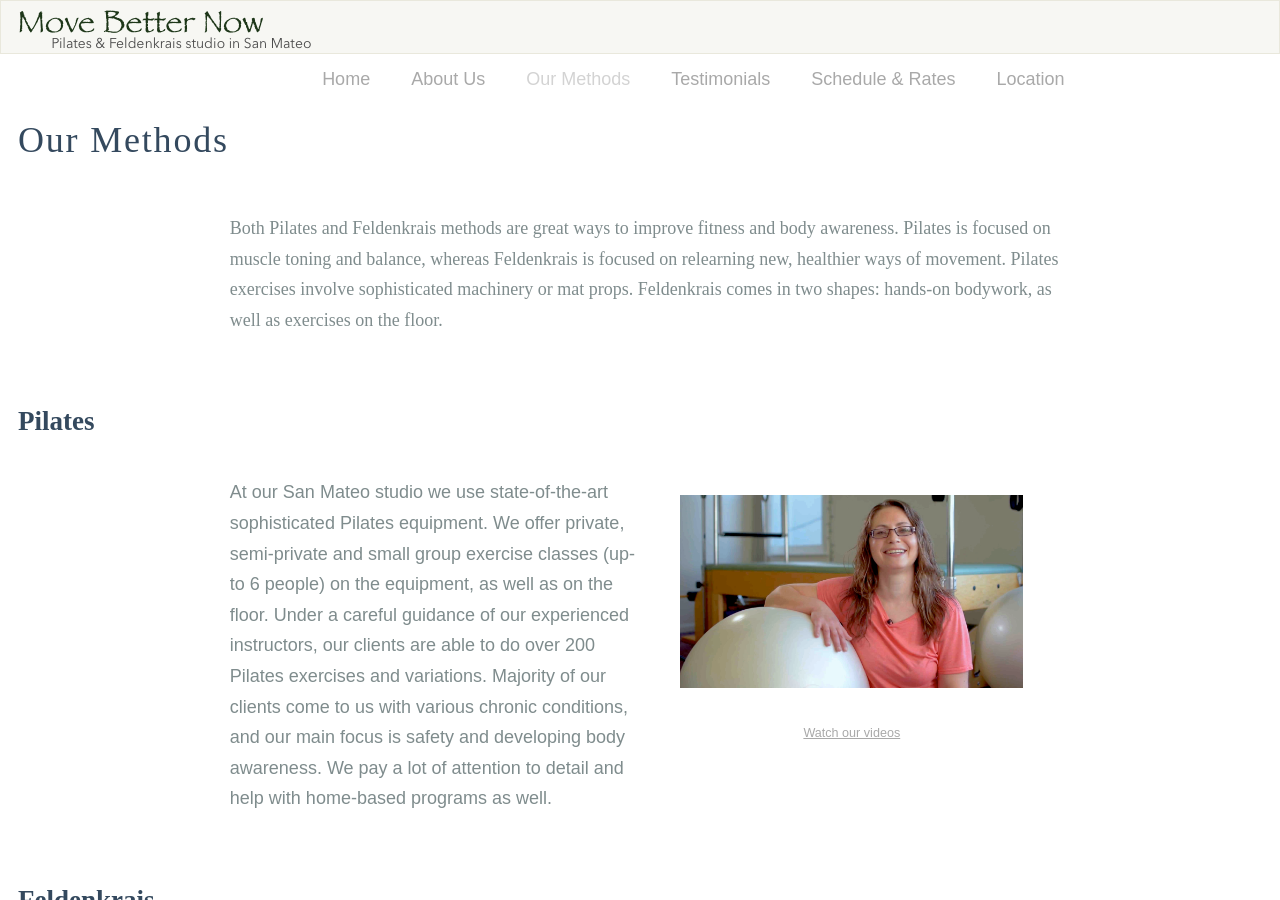
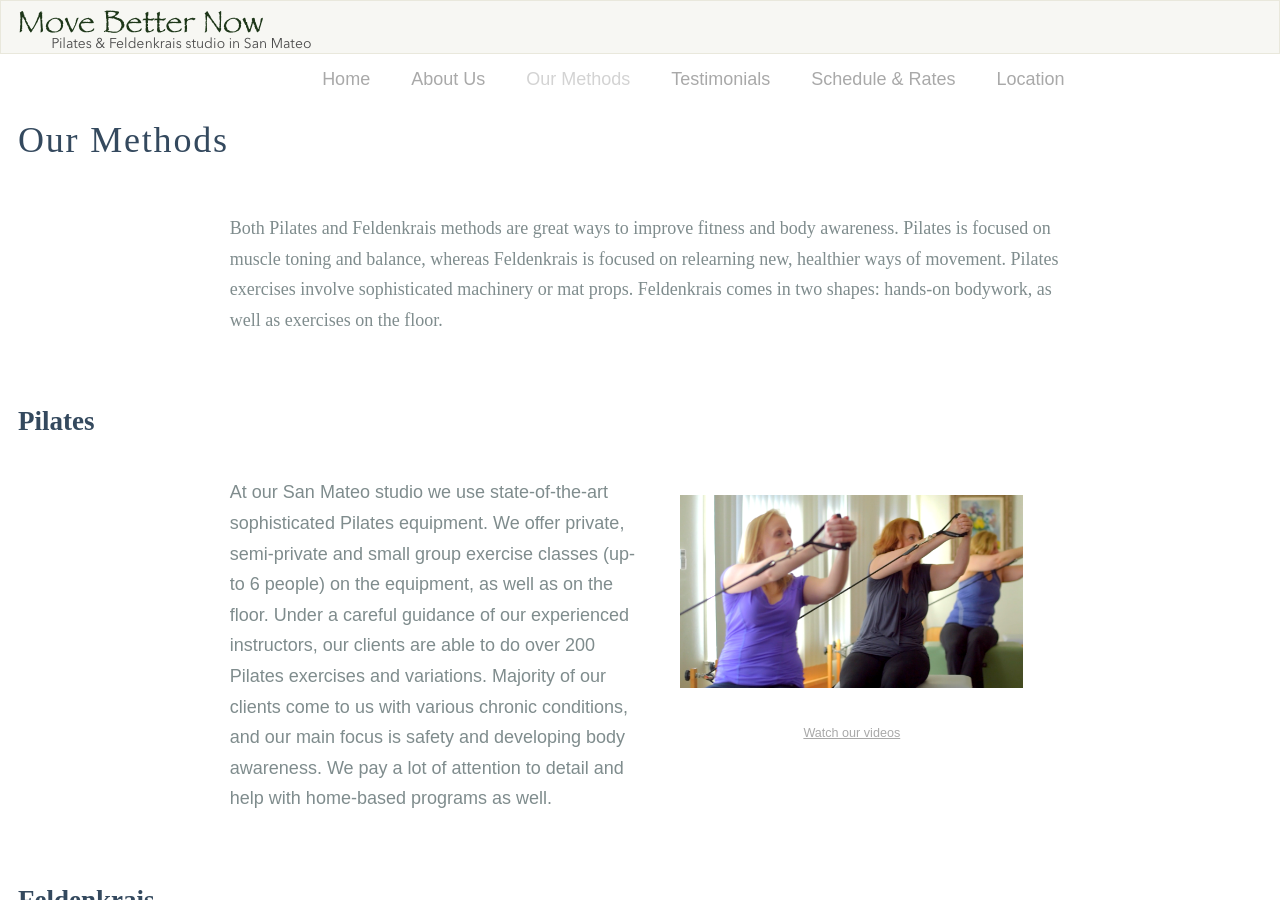
Before and after one commit to marklubarsky/marklubarsky.github.io, a Jekyll site: the page built from our-methods.html, in a window 1280 px wide and 900 px high. Built offline with Jekyll 4.4.1, drawn with Linux system fonts in a browser that asks for light colours; nearby versions of some CDN libraries.

Commit message:
changing video

```diff
--- a/our-methods.html
+++ b/our-methods.html
@@ -43,7 +43,7 @@ menu_order: 3
                     <div class="pure-u-1 pure-u-md-1-2 pure-u-lg-1-2">
                         <div class="img-area">
                             <div>
-                                <img class="pure-img-responsive" src="assets/css/img/mbn_pics_olga1.png" />
+                                <img class="pure-img-responsive" src="assets/css/img/video_thumb_reformer.png" />
                             </div>
                             <p class="action-link is-center">
                                 <a href="https://www.youtube.com/channel/UCi47vukuzUcPEfP52tM9lPA" class="action-link" target="_blank">Watch our videos</a>
```
Also changed, not shown: assets/css/img/video_thumb_reformer.png (added).
